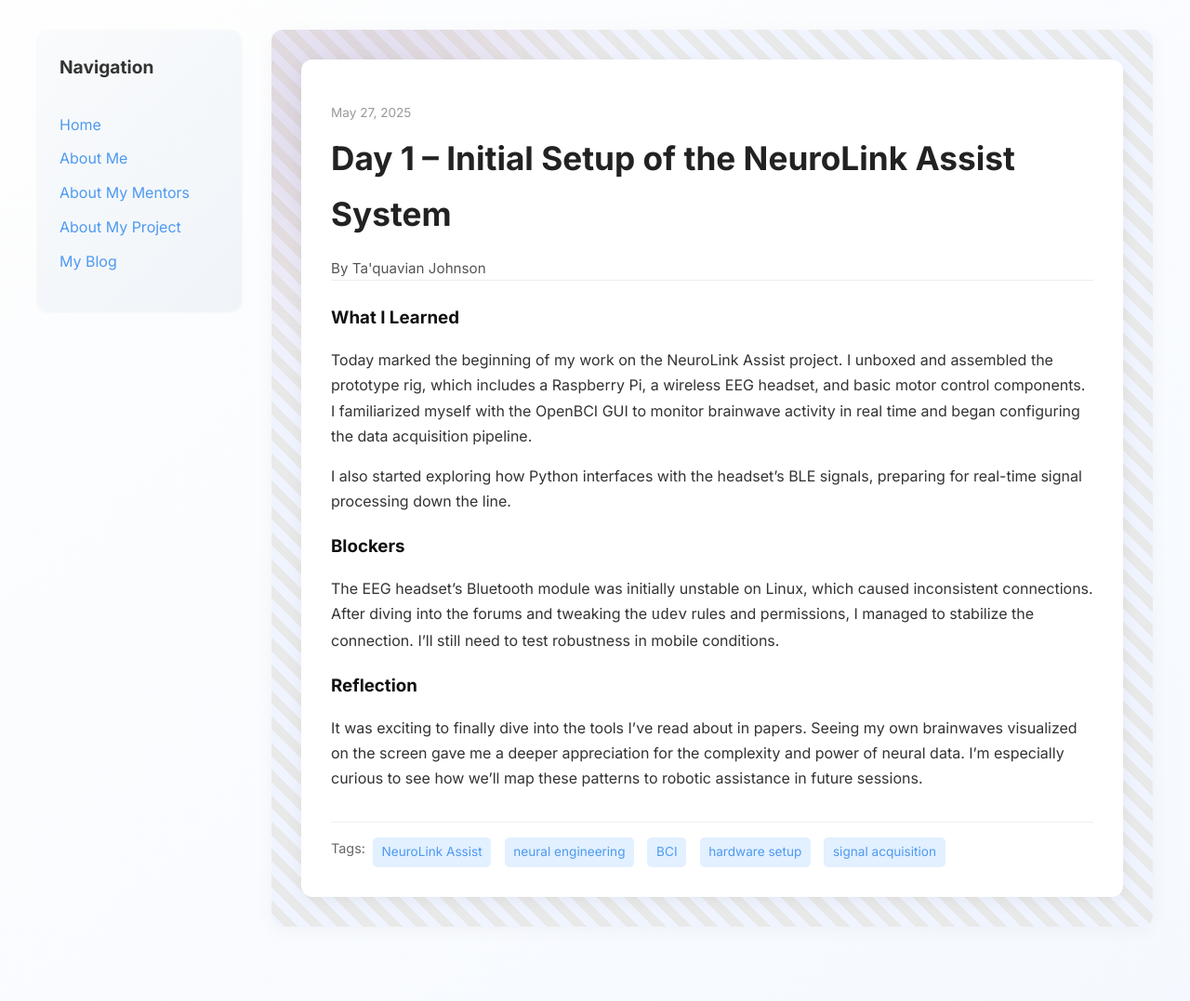
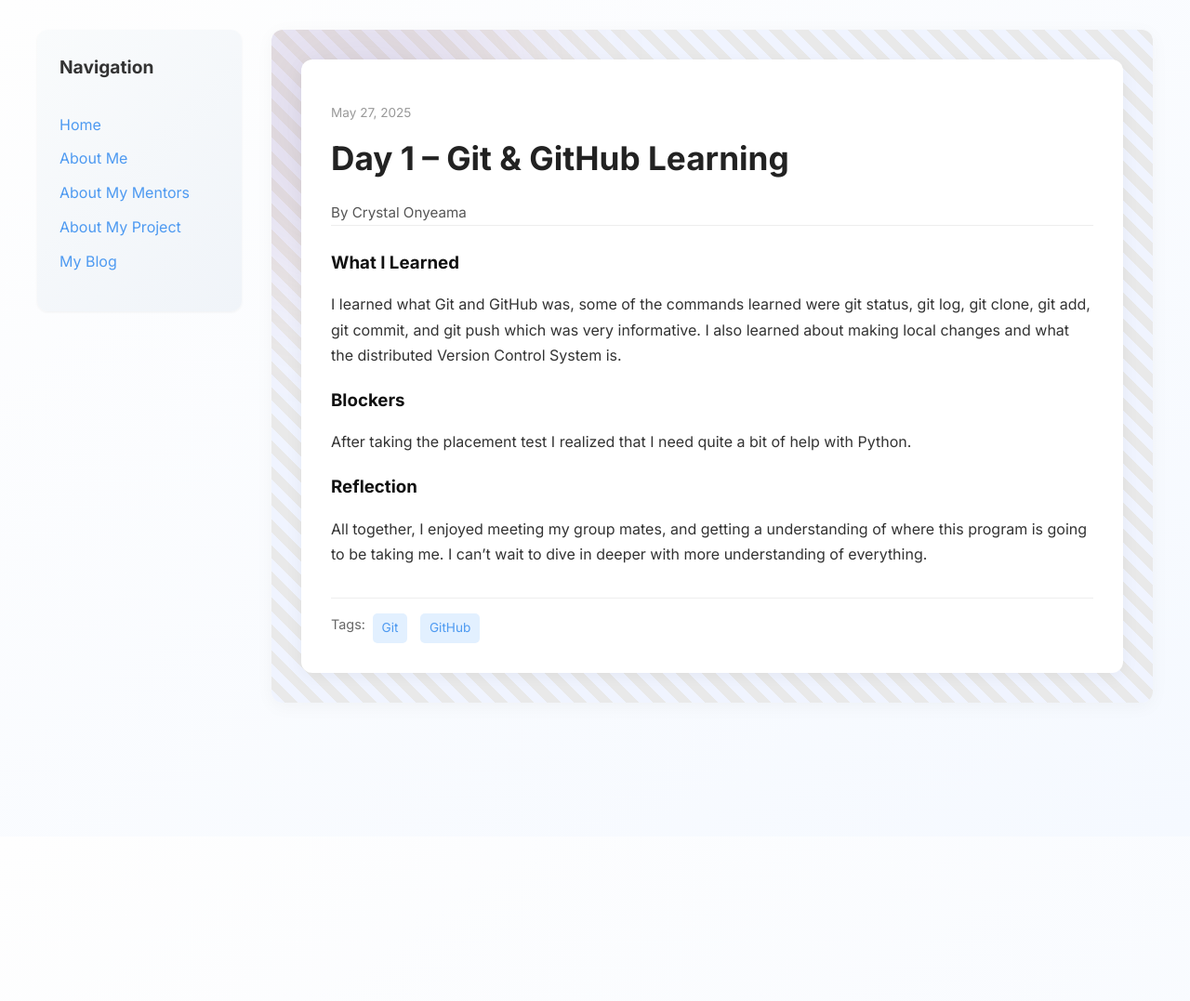
Before and after one commit to crystalonyeama/crystalonyeama.github.io, a Jekyll site: the page built from _posts/2025-05-27-day-1.md, in a window 1280 px wide. Shown: the whole page at 93% size. Built offline with Jekyll 4.4.1, drawn with Linux system fonts in a browser that asks for light colours; after the commit the page ends 900 px from its top, so only the background shows below that.

Commit message:
Update 2025-05-27-day-1.md

```diff
--- a/_posts/2025-05-27-day-1.md
+++ b/_posts/2025-05-27-day-1.md
@@ -1,19 +1,17 @@
 ---
 layout: post
-title: "Day 1 – Initial Setup of the NeuroLink Assist System"
+title: "Day 1 – Git & GitHub Learning"
 date: 2025-05-27
-author: Ta'quavian Johnson
+author: Crystal Onyeama
 permalink: /day1.html
-tags: ["NeuroLink Assist", "neural engineering", "BCI", "hardware setup", "signal acquisition"]
+tags: ["Git", "GitHub"]
 
 what_i_learned: |
-  Today marked the beginning of my work on the NeuroLink Assist project. I unboxed and assembled the prototype rig, which includes a Raspberry Pi, a wireless EEG headset, and basic motor control components. I familiarized myself with the OpenBCI GUI to monitor brainwave activity in real time and began configuring the data acquisition pipeline.
-
-  I also started exploring how Python interfaces with the headset's BLE signals, preparing for real-time signal processing down the line.
+  I learned what Git and GitHub was, some of the commands learned were git status, git log, git clone, git add, git commit, and git push which was very informative. I also learned about making local changes and what the distributed Version Control System is.
 
 blockers: |
-  The EEG headset’s Bluetooth module was initially unstable on Linux, which caused inconsistent connections. After diving into the forums and tweaking the `udev` rules and permissions, I managed to stabilize the connection. I’ll still need to test robustness in mobile conditions.
+  After taking the placement test I realized that I need quite a bit of help with Python.
 
 reflection: |
-  It was exciting to finally dive into the tools I’ve read about in papers. Seeing my own brainwaves visualized on the screen gave me a deeper appreciation for the complexity and power of neural data. I’m especially curious to see how we’ll map these patterns to robotic assistance in future sessions.
+    All together, I enjoyed meeting my group mates, and getting a understanding of where this program is going to be taking me. I can't wait to dive in deeper with more understanding of everything.
 ---
```
